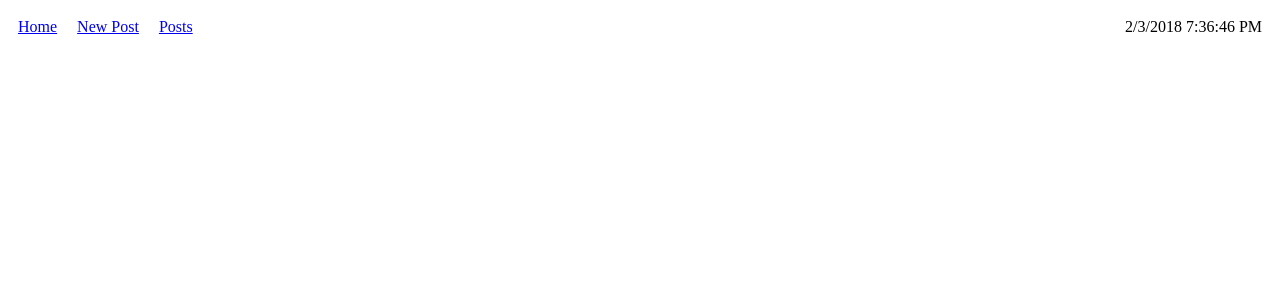
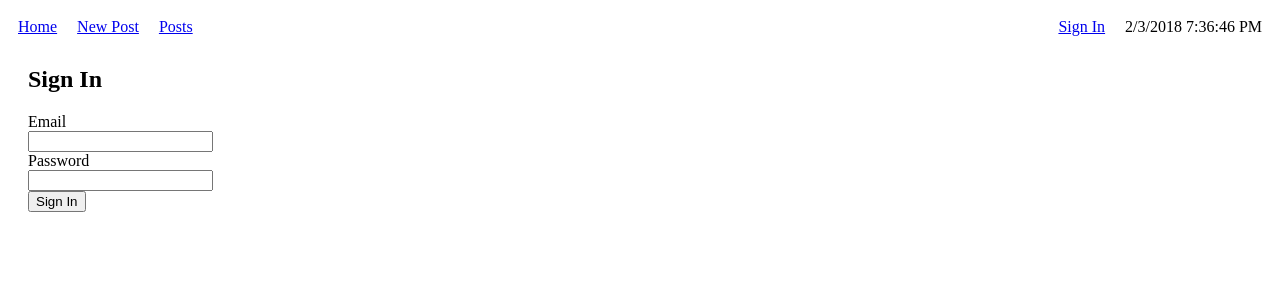
Before and after one commit to gloriading/Blog-react, a React (Create React App) app: page /sign_in in a window 1280 px wide. Shown: the top 300 px of the page. Built offline with nearby package versions, Linux system fonts and the light colour scheme.

Commit message:
sign in page with auth route

```diff
--- a/package.json
+++ b/package.json
@@ -3,6 +3,7 @@
   "version": "0.1.0",
   "private": true,
   "dependencies": {
+    "jwt-decode": "^2.2.0",
     "react": "^16.2.0",
     "react-dom": "^16.2.0",
     "react-router-dom": "^4.2.2",
--- a/src/components/App.js
+++ b/src/components/App.js
@@ -3,26 +3,74 @@ import {PostShowPage} from './PostShowPage';
 import {PostIndexPage} from './PostIndexPage';
 import {PostNewPage} from './PostNewPage';
 import {NavBar} from './NavBar';
+import {SignInPage} from './SignInPage';
 import {
  BrowserRouter as Router,
  Switch,
  Route
 } from 'react-router-dom';
+import {AuthRoute} from './AuthRoute';
+import jwtDecode from 'jwt-decode';
 
-function App(){
+
+
+class App extends Component {
+  constructor(props){
+    super(props);
+    this.state={
+      user:null
+    };
+    this.signIn = this.signIn.bind(this);
+  }
+
+  signIn () {
+     const jwt = localStorage.getItem('jwt');
+     if (jwt) {
+       const payload = jwtDecode(jwt);
+       this.setState({user: payload});
+     }
+   }
+
+   componentDidMount () {
+     this.signIn();
+   }
+
+   isAuth () {
+     return !!this.state.user
+   }
+
+  render(){
+    const {user} = this.state;
     return(
       <Router >
         <div className='App'>
-        <NavBar />
+          <NavBar user={user} />
           <Switch>
-          <Route path="/posts" exact component={PostIndexPage} />
-          {/* new must higher than show  */}
-          <Route path="/posts/new" component={PostNewPage} />
-          <Route path="/posts/:id" component={PostShowPage} />
+           <Route path="/sign_in" render={props => {
+             return <SignInPage {...props} onSignIn={this.signIn} />
+           }} />
+            <AuthRoute
+              isAuthenticated={this.isAuth()}
+              path="/posts"
+              exact
+              component={PostIndexPage} />
+            <AuthRoute
+              isAuthenticated={this.isAuth()}
+              path="/posts/new"
+              component={PostNewPage} />
+            <AuthRoute
+              isAuthenticated={this.isAuth()}
+              path="/posts/:id"
+              component={PostShowPage} />
+
           </Switch>
         </div>
       </Router>
     )
+
+
+  }
+
 }
 
 
--- /dev/null
+++ b/src/components/AuthRoute.js
@@ -0,0 +1,26 @@
+import React from 'react';
+ import {Route, Redirect} from 'react-router-dom';
+
+ function AuthRoute (props) {
+   const {
+     component: Component,
+     isAuthenticated = false,
+     ...restProps
+   } = props;
+
+   return (
+     <Route {...restProps}
+       render={
+         props => {
+           if (isAuthenticated) {
+             return <Component {...props} />;
+           } else {
+             return <Redirect to={{pathname: '/sign_in'}} />;
+           }
+         }
+       }
+     />
+   );
+ }
+
+ export {AuthRoute};
--- a/src/components/NavBar.js
+++ b/src/components/NavBar.js
@@ -3,6 +3,7 @@ import React from 'react';
  import {Link} from 'react-router-dom';
 
  function NavBar (props) {
+   const {user} = props;
    return (
      <nav
        style={{
@@ -13,11 +14,23 @@ import React from 'react';
        <Link style={{marginRight: '20px'}} to="/">Home</Link>
        <Link style={{marginRight: '20px'}} to="/posts/new">New Post</Link>
        <Link to="/posts">Posts</Link>
-       <CurrentDateTime
-         style={{
-           marginLeft: 'auto'
-         }}
-       />
+        {
+            user ? (
+              <span
+                style={{marginLeft: 'auto', marginRight: '20px'}}
+              >
+                Hello, {user.full_name}
+              </span>
+            ) : (
+              <Link
+                style={{marginLeft: 'auto', marginRight: '20px'}}
+                to="/sign_in"
+              >
+                  Sign In
+              </Link>
+            )
+          }
+        <CurrentDateTime />
      </nav>
    );
  }
--- /dev/null
+++ b/src/components/SignInPage.js
@@ -0,0 +1,90 @@
+import React, {Component} from 'react';
+import {Token} from '../requests/tokens';
+
+class SignInPage extends Component {
+  constructor (props) {
+    super(props);
+
+    this.state = {
+      email: "",
+      password: ""
+    };
+
+    this.createToken = this.createToken.bind(this);
+  }
+
+  handleChange (name) {
+    return event => {
+      const {currentTarget} = event;
+      this.setState({[name]: currentTarget.value});
+    };
+  }
+
+  createToken (event) {
+    event.preventDefault();
+    const {onSignIn = () => {}} = this.props;
+    const {email, password} = this.state;
+    const params = {email, password};
+
+    Token // send the request to the server, go to token.js
+      .create(params)
+      .then(data => { // data is something the server sent back
+        if (!data.error) {
+          const {jwt} = data;
+          //the data is like this, from postman:
+          // {
+          //     "jwt": "eyJhbGciOiJIUzI1NiJ9.eyJpZCI6MzgsImZpcnN0X25hbWUiOiJKb24iLCJsYXN0X25hbWUiOiJTbm93IiwiZnVsbF9uYW1lIjoiSm9uIFNub3ciLCJlbWFpbCI6ImpzQGdtYWlsLmNvbSIsImV4cCI6MTUxNzAxODA5OX0.y8o-Qp1D8PbKLlF5hffNYiTBvEQnuEuv50WoACXHvkE"
+          // }
+          localStorage.setItem('jwt', jwt);
+          this.props.history.push("/");
+          // this redirect to home page, push '/' to history array
+          // history method is provided by Route
+          onSignIn(); // go to App.js
+        }
+      });
+  }
+
+
+  render () {
+    const {email, password} = this.state;
+    return (
+      <main
+        className="SignInPage"
+        style={{
+          padding: '0 20px'
+        }}
+      >
+        <h2>Sign In</h2>
+        <form onSubmit={this.createToken}>
+          <div>
+            <label htmlFor='email'>Email</label> <br />
+            <input
+              value={email}
+              onChange={this.handleChange('email')}
+              type='email'
+              id='email'
+              name='email'
+            />
+          </div>
+
+          <div>
+            <label htmlFor='password'>Password</label> <br />
+            <input
+              value={password}
+              onChange={this.handleChange('password')}
+              type='password'
+              id='password'
+              name='password'
+            />
+          </div>
+
+          <div>
+            <input type='submit' value='Sign In'/>
+          </div>
+        </form>
+      </main>
+    )
+  }
+}
+
+export {SignInPage};
--- /dev/null
+++ b/src/requests/config.js
@@ -0,0 +1 @@
+export const BASE_URL = 'http://localhost:3000';
--- a/src/requests/posts.js
+++ b/src/requests/posts.js
@@ -1,5 +1,9 @@
- const API_KEY = 'cb79206736558221f25e2062fa6d0e6015c73820122077002c22b73fac024aea';
- const BASE_URL = 'http://localhost:3000';
+import {BASE_URL} from './config';
+// const API_KEY = 'API_KEY cb79206736558221f25e2062fa6d0e6015c73820122077002c22b73fac024aea';
+function getJwt () {
+   return `JWT ${localStorage.getItem('jwt')}`;
+ }
+
 
  // HTTP REQUESTS
 
@@ -10,7 +14,7 @@
        `${BASE_URL}/api/v1/posts`,
        {
          headers: {
-           'Authorization': API_KEY
+           'Authorization': getJwt()
          }
        }
      )
@@ -21,7 +25,7 @@
        `${BASE_URL}/api/v1/posts/${id}`,
        {
          headers: {
-           'Authorization': API_KEY
+           'Authorization': getJwt()
          }
        }
      )
@@ -33,7 +37,7 @@
        {
          method: 'POST',
          headers: {
-           'Authorization': API_KEY,
+           'Authorization': getJwt(),
            'Content-Type': 'application/json'
          },
          body: JSON.stringify(params)
--- /dev/null
+++ b/src/requests/tokens.js
@@ -0,0 +1,23 @@
+import {BASE_URL} from './config';
+
+ export const Token = {
+   create (params) {
+     return fetch(
+       `${BASE_URL}/api/v1/tokens`,
+       {
+         method: 'POST',
+         headers: {
+           'Content-Type': 'application/json'
+         },
+         body: JSON.stringify(params)
+       }
+     )
+     .then(res => {
+       if (res.status === 200) {
+         return res.json();
+       } else {
+         return {error: 'Unauthorized'};
+       }
+     });
+   }
+ };
```
Also changed, not shown: 1 other file (tests, documents, lock files or other folders). Lines whose indentation alone changed are shown as unchanged.
